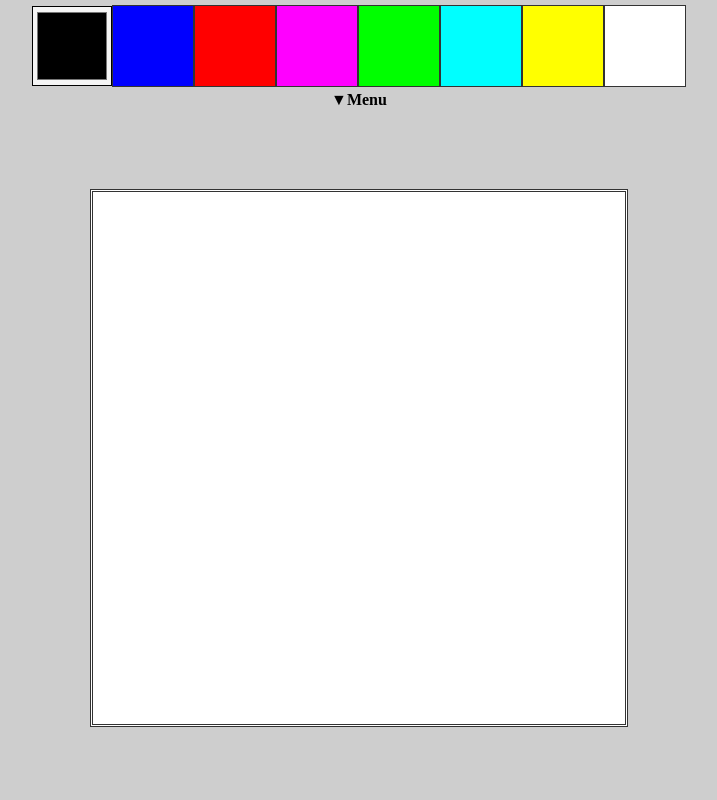
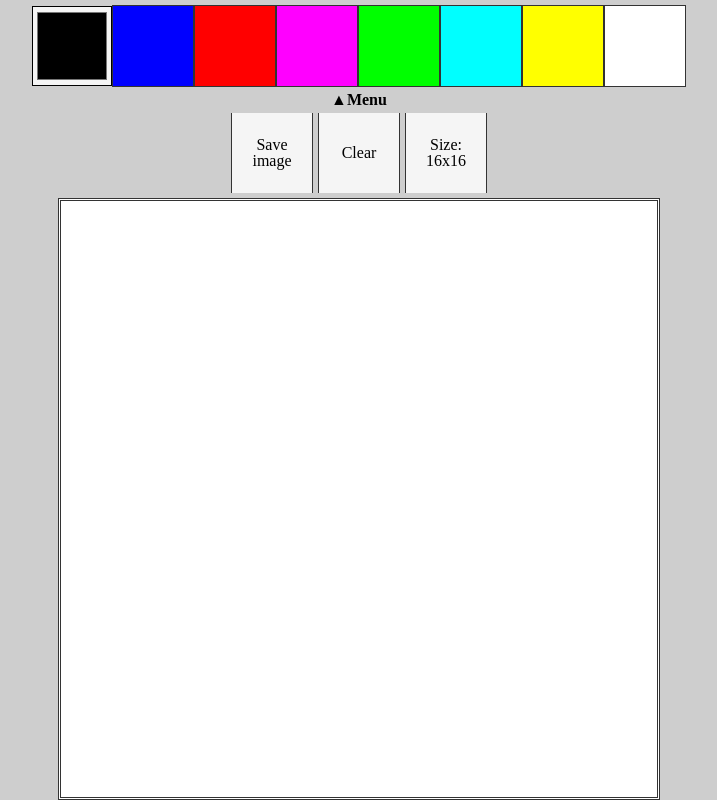
Before and after one commit to daBard/etch-a-sketch, a plain HTML site: page index.html in a window 1280 px wide. Both pictures are taken after a click on the element "▼Menu". Shown: the whole page, without its empty margins (281-998 px from the left). Drawn offline with Linux system fonts and the light colour scheme.

Commit message:
Made accordion menu... not sure if I like it.

```diff
--- a/myscript.js
+++ b/myscript.js
@@ -34,12 +34,15 @@ window.addEventListener('resize', () => setCanvasSize());
 
 // SHOW/HIDE MENU
 docMenuTgl.addEventListener('click', function() {
-    docMenu.classList.toggle('hidden');
-    if (docMenu.classList.contains('hidden')) {
+    //docMenu.classList.toggle('hidden');
+    //if (docMenu.classList.contains('hidden')) {
+    if (docMenu.style.maxHeight == '80px') {
         docMenuTgl.textContent = '▼Menu';
+        docMenu.style.maxHeight = '0px';
     }
     else {
         docMenuTgl.textContent = '▲Menu';
+        docMenu.style.maxHeight = '80px';
     }
 });
 
@@ -188,3 +191,4 @@ function setCanvasSize() {
 // clear button
 // save button (save div as image)???
 // accordion menu
+// touch functionality
--- a/style.css
+++ b/style.css
@@ -85,6 +85,12 @@ article {
     cursor: pointer;
 }
 
+#menu {
+    max-height: 0px;
+    overflow: hidden;
+    transition: max-height 0.3s ease-out;
+}
+
 #clear-btn {
     margin: 0 5px;
 }
```
